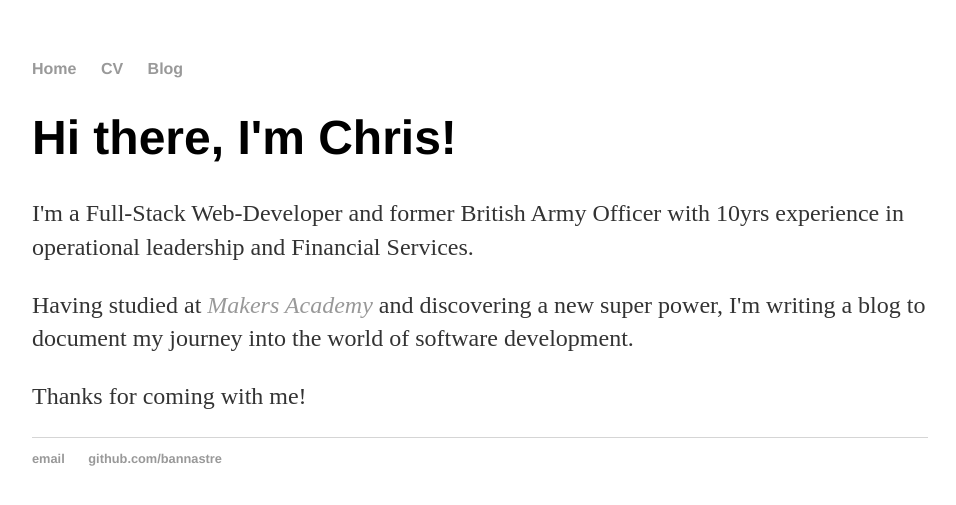
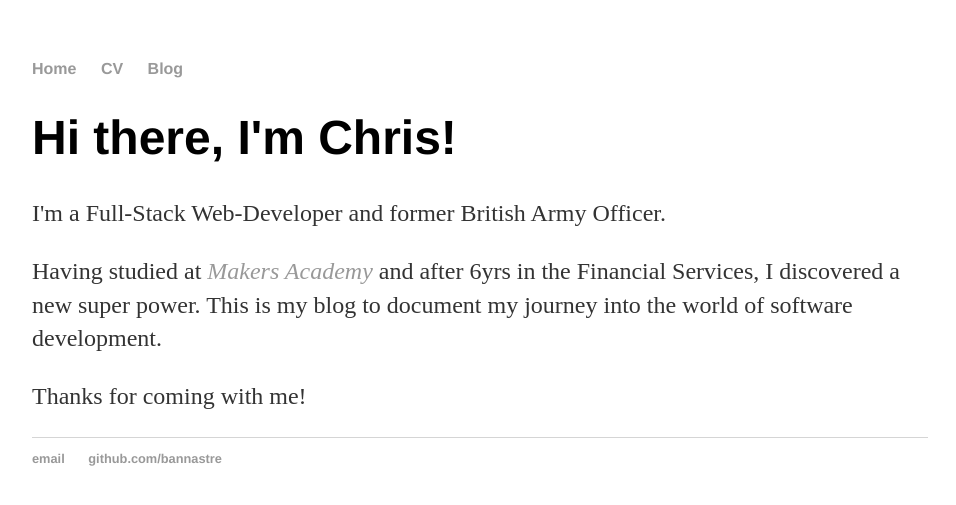
Before and after one commit to bannastre/bannastre.github.io, a Jekyll site: the page built from index.html, in a window 1280 px wide. Shown: the top 505 px of the page, without its empty margins (160-1116 px from the left). Built offline with Jekyll 4.4.1, drawn with Linux system fonts in a browser that asks for light colours.

Commit message:
Update welcome blurb

```diff
--- a/index.html
+++ b/index.html
@@ -4,7 +4,7 @@
 ---
 	<div class="blurb">
 		<h1>Hi there, I'm Chris!</h1>
-		<p>I'm a Full-Stack Web-Developer and former British Army Officer with 10yrs experience in operational leadership and Financial Services.</p>
-		<p>Having studied at <a href="https://www.makersacademy.com"><em>Makers Academy</em></a> and discovering a new super power, I'm writing a blog to document my journey into the world of software development.</p>
+		<p>I'm a Full-Stack Web-Developer and former British Army Officer.</p>
+		<p>Having studied at <a href="https://www.makersacademy.com"><em>Makers Academy</em></a> and after 6yrs in the Financial Services, I discovered a new super power. This is my blog to document my journey into the world of software development.</p>
 		<p>Thanks for coming with me!</p>
 	</div><!-- /.blurb -->
```
